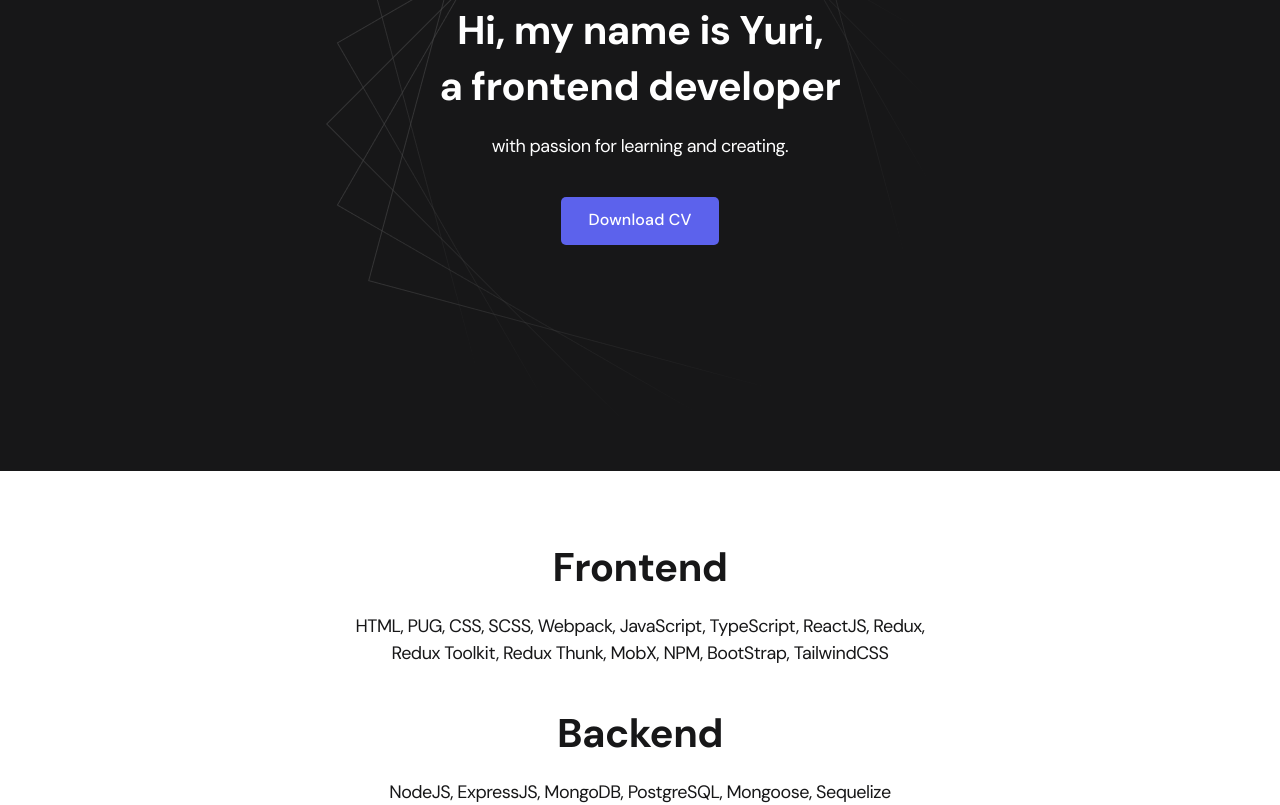
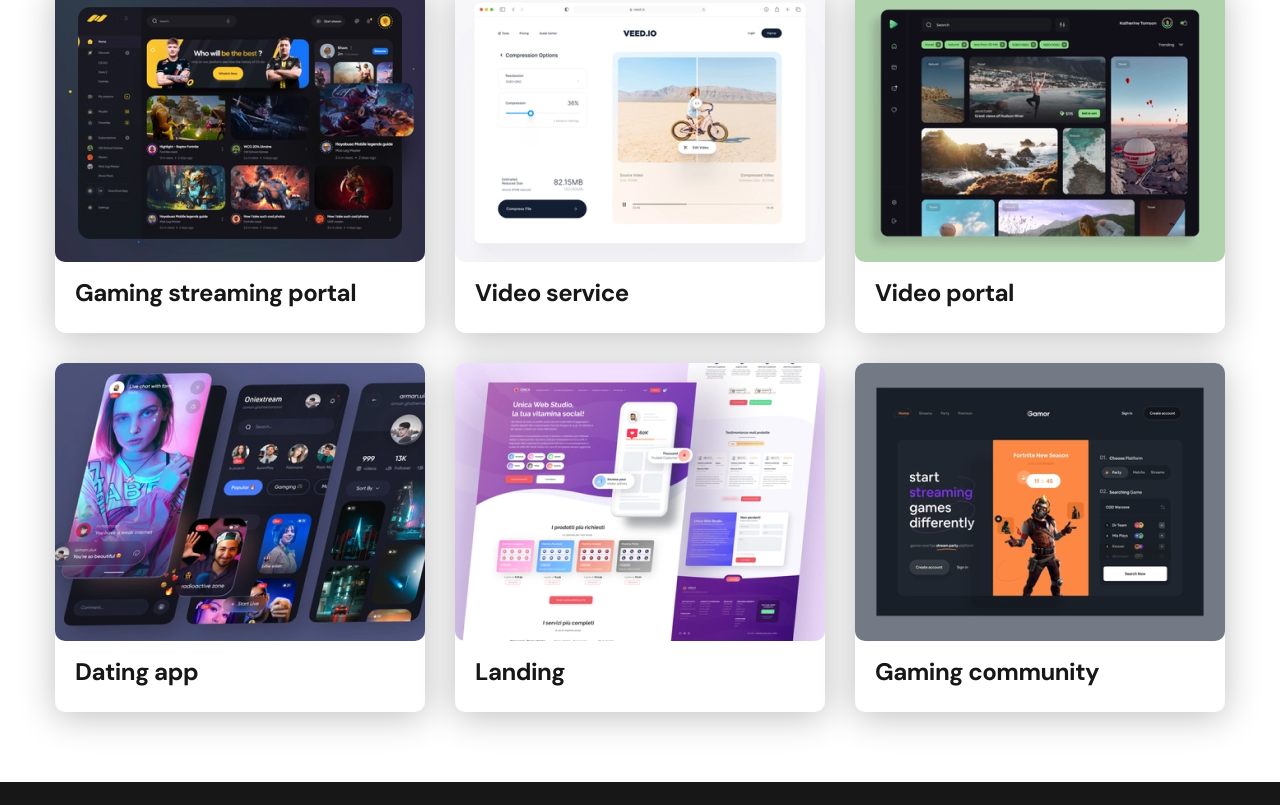
Before and after one commit to Michael3468/react-portfolio, a React (Create React App) app: page / in a window 1280 px wide. Shown: the part 300-1105 px from the top of the page. Built offline with nearby package versions, Linux system fonts and the light colour scheme; the HTML template or start-up script is replaced by a standard one.

Commit message:
feat(projects.tsx): add Projects page

```diff
--- a/src/App.tsx
+++ b/src/App.tsx
@@ -1,29 +1,15 @@
-import { Footer, Header, Navbar } from './components';
+import { Footer, Navbar } from './components';
+// import Home from './pages/Home';
+import Projects from './pages/Projects';
+
 import './assets/styles/main.css';
 
 const App = () => (
   <div className="App">
     <Navbar />
 
-    <Header />
-
-    <main className="section">
-      <div className="container">
-        <ul className="content-list">
-          <li className="content-list__item">
-            <h2 className="title-2">Frontend</h2>
-            <p>
-              HTML, PUG, CSS, SCSS, Webpack, JavaScript, TypeScript, ReactJS, Redux, Redux Toolkit,
-              Redux Thunk, MobX, NPM, BootStrap, TailwindCSS
-            </p>
-          </li>
-          <li className="content-list__item">
-            <h2 className="title-2">Backend</h2>
-            <p>NodeJS, ExpressJS, MongoDB, PostgreSQL, Mongoose, Sequelize</p>
-          </li>
-        </ul>
-      </div>
-    </main>
+    {/* <Home /> */}
+    <Projects />
 
     <Footer />
   </div>
--- /dev/null
+++ b/src/pages/Projects.tsx
@@ -0,0 +1,49 @@
+import project01 from '../assets/img/projects/01.jpg';
+import project02 from '../assets/img/projects/02.jpg';
+import project03 from '../assets/img/projects/03.jpg';
+import project04 from '../assets/img/projects/04.jpg';
+import project05 from '../assets/img/projects/05.jpg';
+import project06 from '../assets/img/projects/06.jpg';
+
+const Projects = () => (
+  <main className="section">
+    <div className="container">
+      <h2 className="title-1">Projects</h2>
+      <ul className="projects">
+        <li className="project">
+          <a href="./project-page.html">
+            <img src={project01} alt="Project img" className="project__img" />
+            <h3 className="project__title">Gaming streaming portal</h3>
+          </a>
+        </li>
+        <li className="project">
+          <a href="./project-page.html">
+            <img src={project02} alt="Project img" className="project__img" />
+            <h3 className="project__title">Video service</h3>
+          </a>
+        </li>
+        <li className="project">
+          <a href="./project-page.html">
+            <img src={project03} alt="Project img" className="project__img" />
+            <h3 className="project__title">Video portal</h3>
+          </a>
+        </li>
+
+        <li className="project">
+          <img src={project04} alt="Project img" className="project__img" />
+          <h3 className="project__title">Dating app</h3>
+        </li>
+        <li className="project">
+          <img src={project05} alt="Project img" className="project__img" />
+          <h3 className="project__title">Landing</h3>
+        </li>
+        <li className="project">
+          <img src={project06} alt="Project img" className="project__img" />
+          <h3 className="project__title">Gaming community</h3>
+        </li>
+      </ul>
+    </div>
+  </main>
+);
+
+export default Projects;
```
